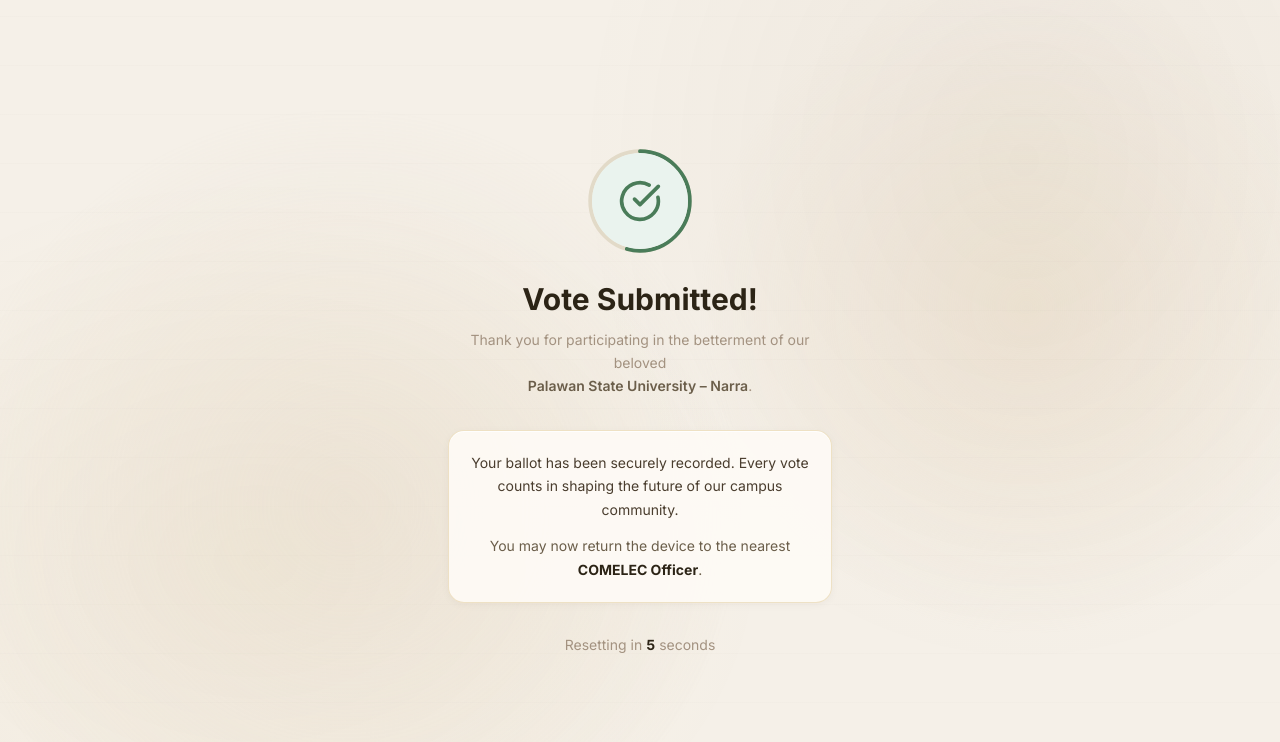
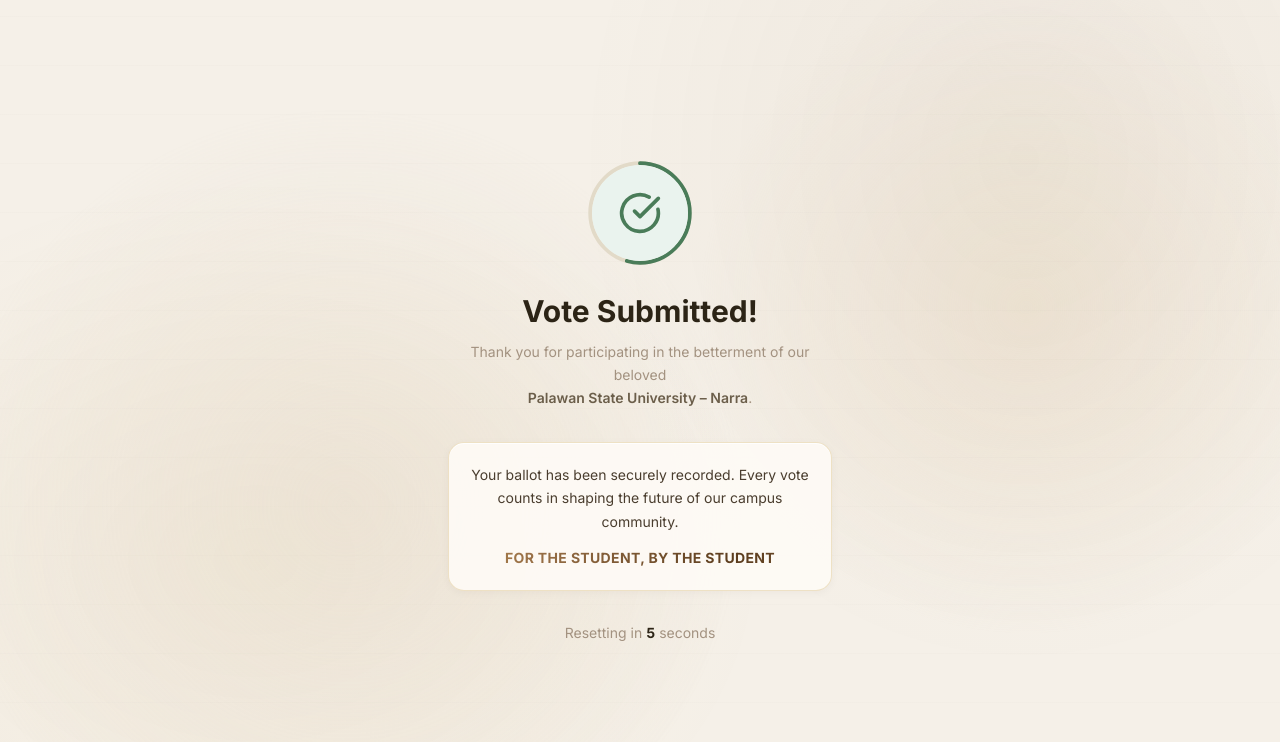
Before and after one commit to iamjgr/COMSELEC, a Next.js app: page /done in a window 1280 px wide. Shown: the top 742 px of the page. Built offline with nearby package versions, Linux system fonts and the light colour scheme.

Commit message:
Added a refresh for editing voters info

```diff
--- a/app/admin/voters/page.tsx
+++ b/app/admin/voters/page.tsx
@@ -213,7 +213,23 @@
       });
       const data = await res.json();
       if (!res.ok) throw new Error(data.error);
-      setShowEditModal(false); fetchVoters(true);
+
+      // Compute the updated full_name the same way the server does
+      const { first_name, middle_name, last_name, course, year_level } = editVoter;
+      const full_name = `${first_name} ${middle_name ? middle_name + ' ' : ''}${last_name}`.trim();
+
+      // Optimistically update local state so the table reflects the change immediately
+      setVoters(prev =>
+        prev.map(v =>
+          v.id === selectedVoter.id
+            ? { ...v, first_name, middle_name, last_name, full_name, course, year_level }
+            : v
+        )
+      );
+
+      setShowEditModal(false);
+      // Background sync to confirm server state
+      fetchVoters(true);
     } catch { setError('Failed to update voter.'); }
     finally { setIsSubmitting(false); }
   };
--- a/app/done/page.tsx
+++ b/app/done/page.tsx
@@ -66,8 +66,8 @@
           <p>
             Your ballot has been securely recorded. Every vote counts in shaping the future of our campus community.
           </p>
-          <p style={{ color: '#6B5E4A' }}>
-            You may now return the device to the nearest <strong>COMELEC Officer</strong>.
+          <p className="text-shimmer text-base font-bold tracking-wide">
+            FOR THE STUDENT, BY THE STUDENT
           </p>
         </div>
 
```
